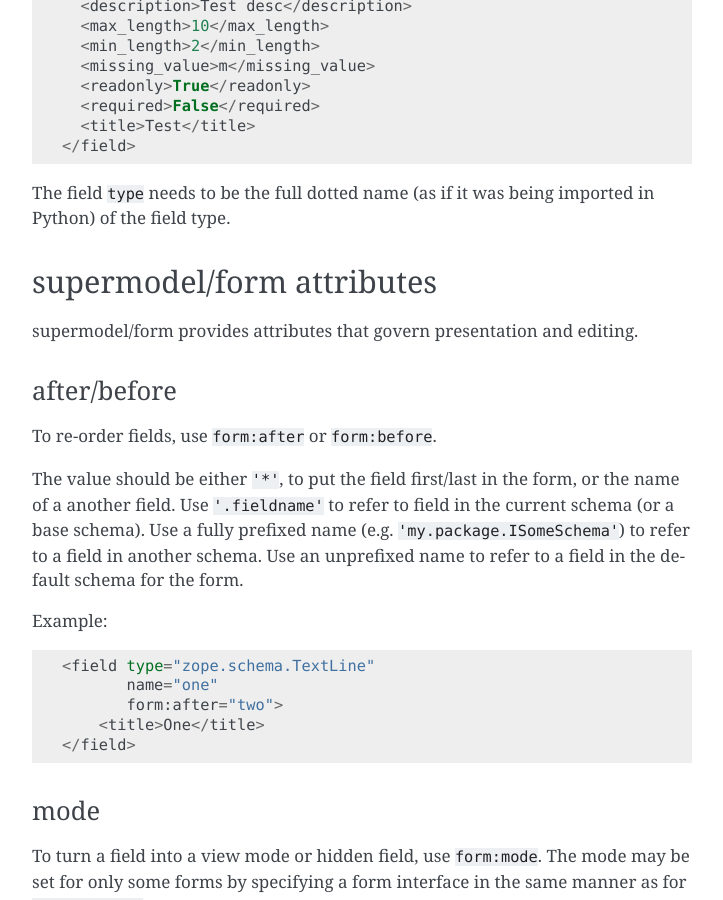
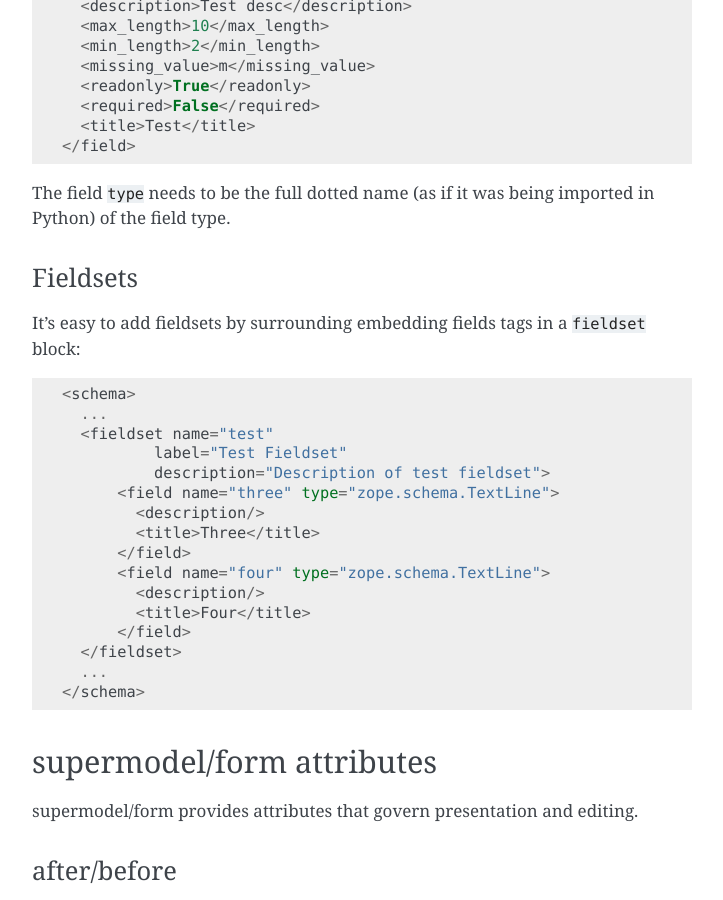
Before and after one commit to plone/plone.app.dexterity, a Sphinx documentation site: the page built from docs/reference/dexterity-xml.txt, in a window 1280 px wide and 900 px high, scrolled down 1450 px. Shown: the whole window, without its empty margins (388-1111 px from the left). Built offline with Sphinx 7.4.7, drawn with Linux system fonts in a browser that asks for light colours.

Commit message:
Add fieldset documentation

```diff
--- a/docs/reference/dexterity-xml.txt
+++ b/docs/reference/dexterity-xml.txt
@@ -73,6 +73,30 @@ The supermodel/schema field tag and its attributes map directly to what's availa
 
 The field ``type`` needs to be the full dotted name (as if it was being
 imported in Python) of the field type.
+
+Fieldsets
+~~~~~~~~~
+
+It's easy to add fieldsets by surrounding embedding fields tags in a ``fieldset`` block::
+
+      <schema>
+        ...
+        <fieldset name="test"
+                label="Test Fieldset"
+                description="Description of test fieldset">
+            <field name="three" type="zope.schema.TextLine">
+              <description/>
+              <title>Three</title>
+            </field>
+            <field name="four" type="zope.schema.TextLine">
+              <description/>
+              <title>Four</title>
+            </field>
+        </fieldset>
+        ...
+      </schema>
+
+
 
 supermodel/form attributes
 --------------------------
```
